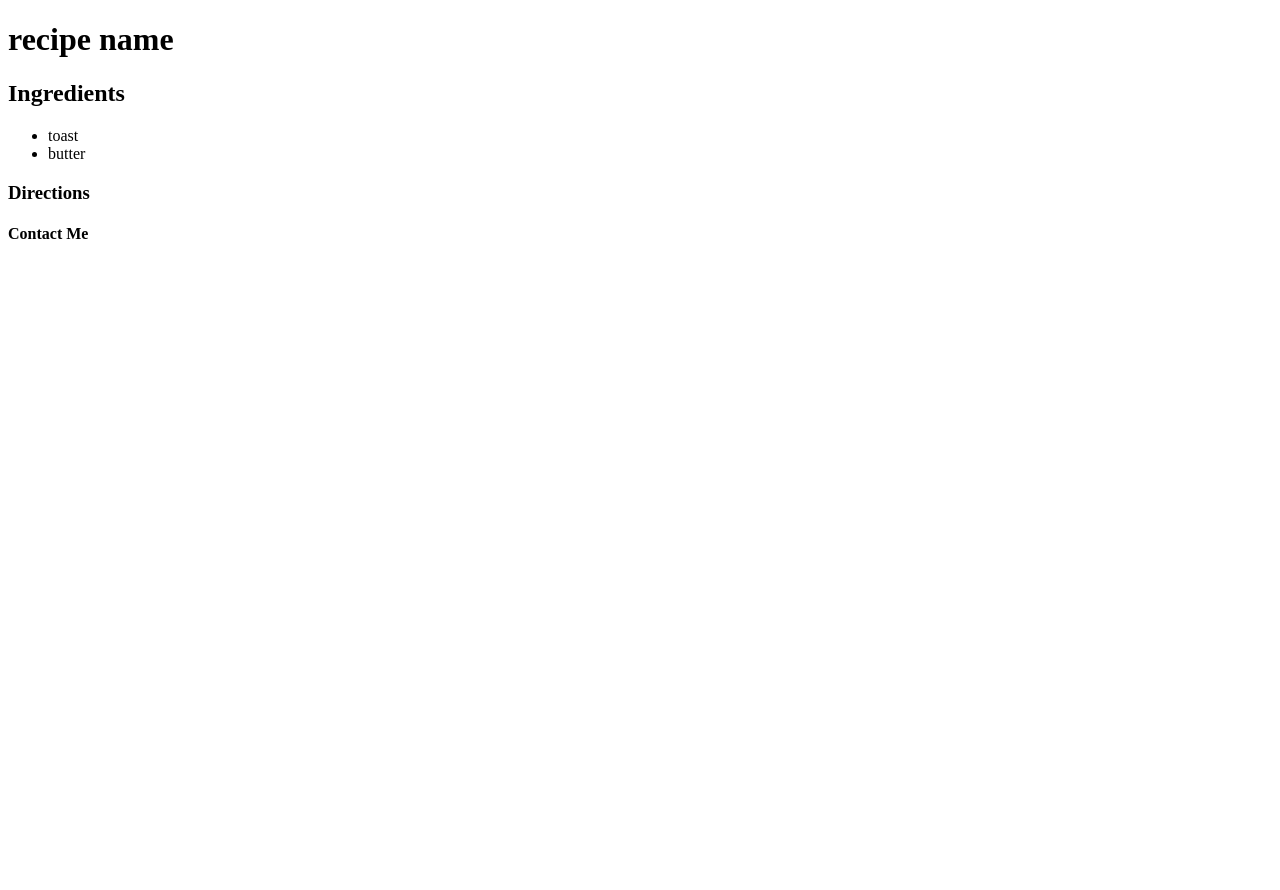
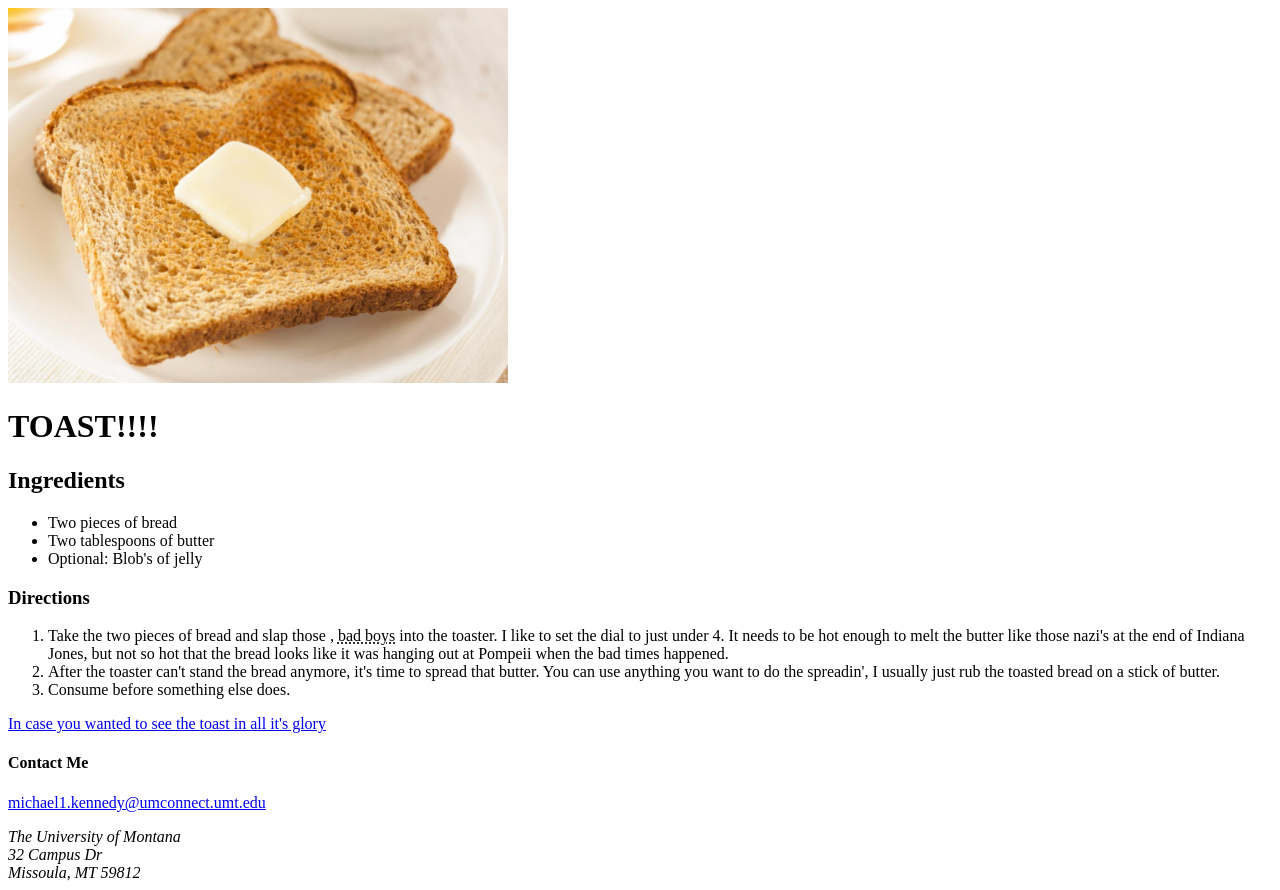
Before and after one commit to mkennedy87/web-dev-hm, a plain HTML site: page assignment-05/index.html in a window 1280 px wide. Before the commit the page ends 800 px from the top, so only its background shows below. Drawn offline with Linux system fonts and the light colour scheme.

Commit message:
completed live site

```diff
--- a/assignment-05/index.html
+++ b/assignment-05/index.html
@@ -10,13 +10,28 @@
     </head>
 
     <body>
-      <h1>recipe name</h1>
+      <!-- I'm so sorry but I waited to the last minute to do this assignment, I couldn't bring myself to start getting into the assignment until I started getting goofy -->
+      <img src="./images/toast.jpg" width=500" />
+      <h1>TOAST!!!!</h1>
       <h2>Ingredients</h2>
         <Ul>
-            <li>toast</li>
-            <li>butter</li>
+            <li>Two pieces of bread</li>
+            <li>Two tablespoons of butter</li>
+            <li>Optional: Blob's of jelly</li>
         </ul>
       <h3>Directions</h3>
+        <ol>
+          <li>Take the two pieces of bread and slap those , <abbr title="dos pieces of bread">bad boys</abbr> into the toaster. I like to set the dial to just under 4. It needs to be hot enough to melt the butter like those nazi's at the end of Indiana Jones, but not so hot that the bread looks like it was hanging out at Pompeii when the bad times happened.</li>
+          <li>After the toaster can't stand the bread anymore, it's time to spread that butter. You can use anything you want to do the spreadin', I usually just rub the toasted bread on a stick of butter.</li>
+          <li>Consume before something else does.</li>
+        </ol>
+        <p><a href="https://images.eatthismuch.com/site_media/img/254567_ldementhon_b5307778-b72b-4510-a611-c62a8099f23b.png" target="_blank">In case you wanted to see the toast in all it's glory</a></p>
       <h4>Contact Me</h4>
+        <p><a href="mailto:michael1.kennedy@umconnect.umt.edu">michael1.kennedy@umconnect.umt.edu</a></p>
+          <address>
+            The University of Montana<br />
+            32 Campus Dr<br />
+            Missoula, MT 59812
+          </address>
     </body>
   </html>
```
Also changed, not shown: assignment-05/images/toast.jpg (added).
